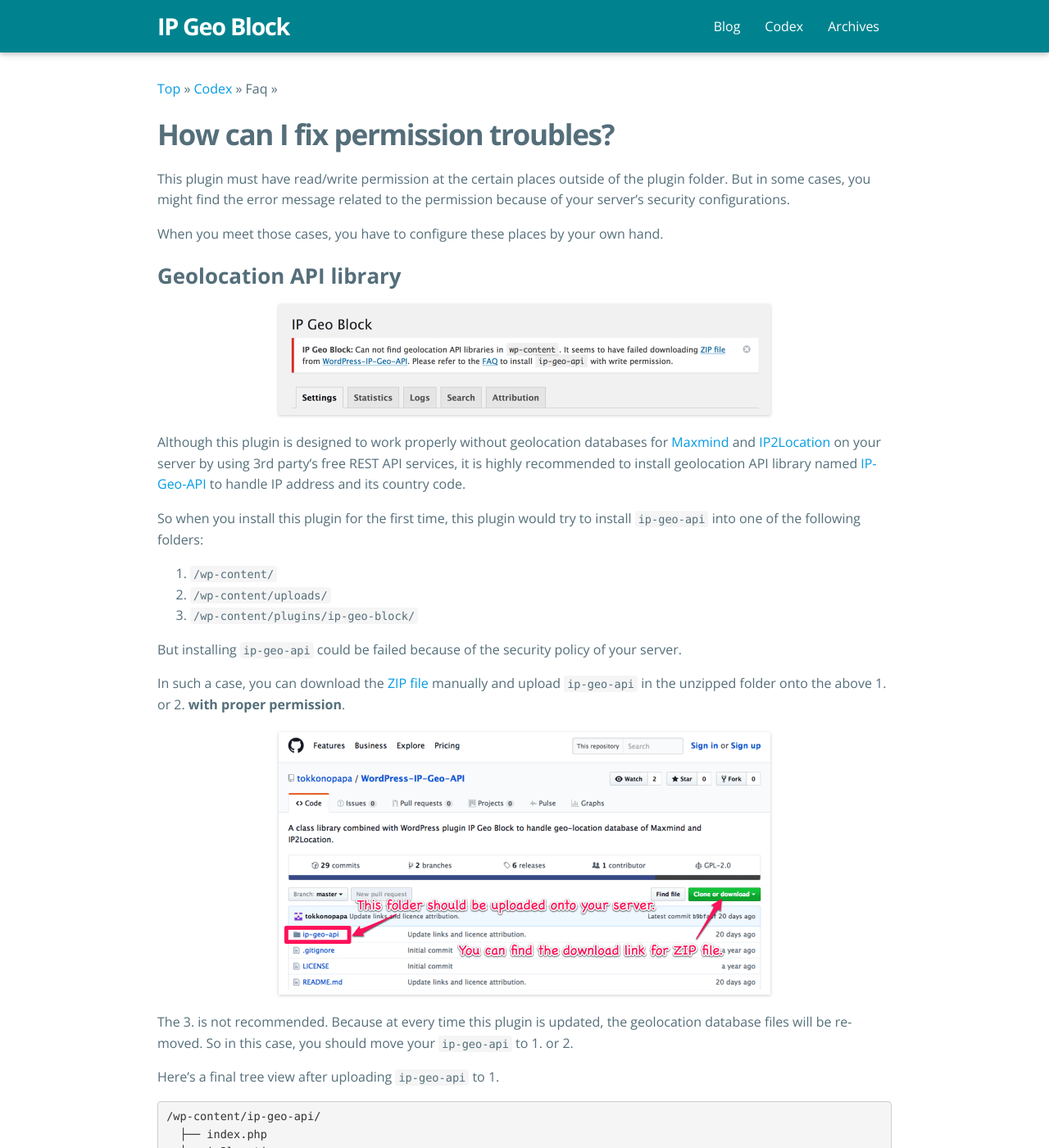
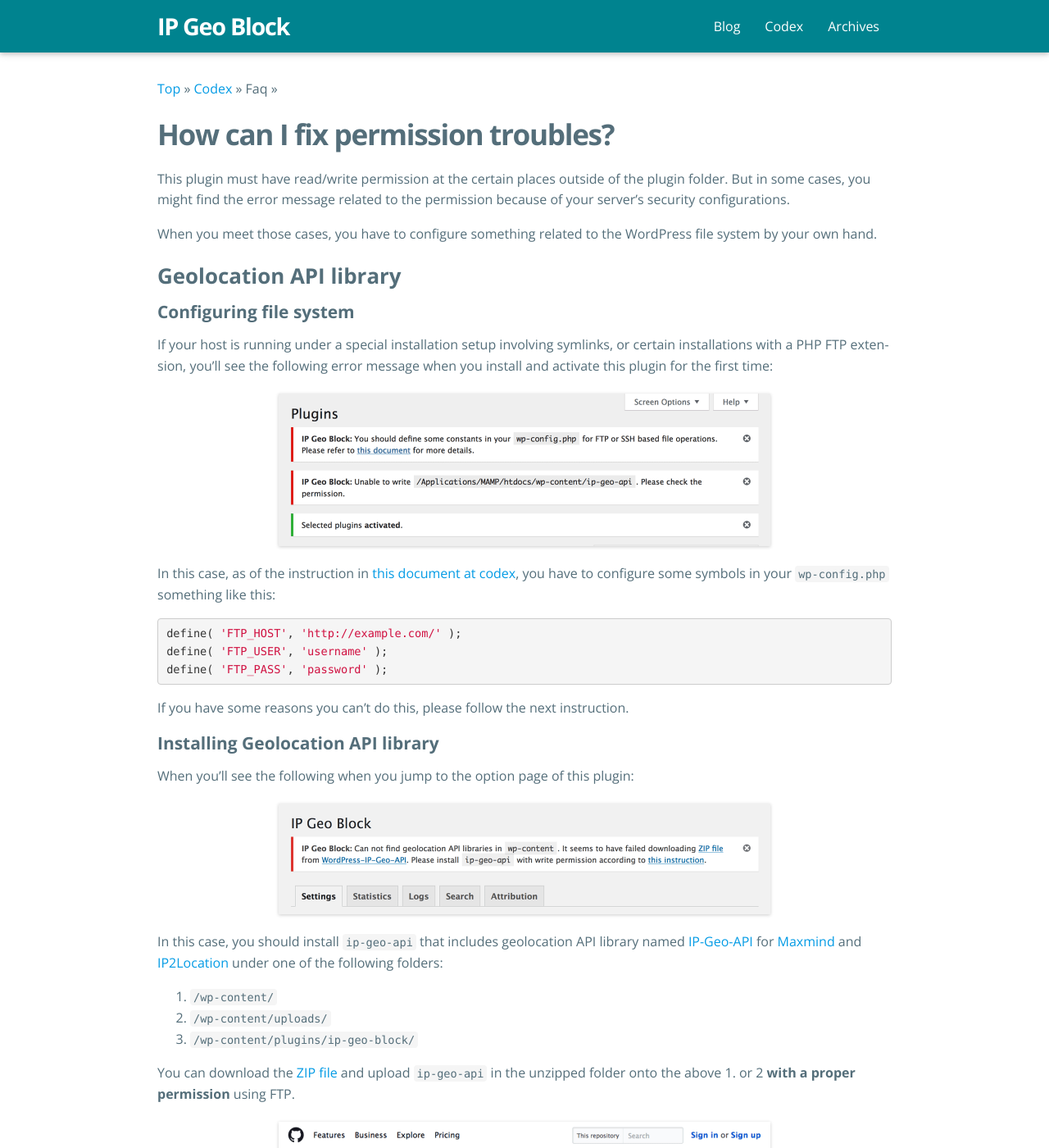
Before and after one commit to tokkonopapa/WordPress-IP-Geo-Block, a Jekyll site: the page built from _codex/02. FAQ/04/how-to-fix-permission-troubles.md, in a window 1280 px wide and 1400 px high. Shown: the whole window at 82% size. Built offline with Jekyll 4.4.1, drawn with Linux system fonts in a browser that asks for light colours; some web fonts are replaced; some of the changed text lies outside the part shown.

Commit message:
Update codex.

```diff
--- a/_codex/02. FAQ/04/how-to-fix-permission-troubles.md
+++ b/_codex/02. FAQ/04/how-to-fix-permission-troubles.md
@@ -10,40 +10,60 @@
 the plugin folder. But in some cases, you might find the error message related
 to the permission because of your server's security configurations.
 
-When you meet those cases, you have to configure these places by your own hand.
+When you meet those cases, you have to configure something related to the
+WordPress file system by your own hand.
 
 ### Geolocation API library ###
+
+#### Configuring file system ####
+
+If your host is running under a special installation setup involving symlinks,
+or certain installations with a PHP FTP extension, you'll see the following
+error message when you install and activate this plugin for the first time:
+
+![Error of Filesystem]({{ '/img/2017-06/FilesystemError.png' | prepend: site.baseurl }}
+ "Error of Filesystem"
+)
+
+In this case, as of the instruction in [this document at codex][WP_FILESYS],
+you have to configure some symbols in your `wp-config.php` something like this:
+
+{% highlight ruby %}
+define( 'FTP_HOST', 'http://example.com/' );
+define( 'FTP_USER', 'username' );
+define( 'FTP_PASS', 'password' );
+{% endhighlight %}
+
+If you have some reasons you can't do this, please follow the next instruction.
+
+#### Installing Geolocation API library ####
+
+When you'll see the following when you jump to the option page of this plugin:
 
 ![Error of IP Geo API]({{ '/img/2016-09/ErrorGeoAPI.png' | prepend: site.baseurl }}
  "Error of IP Geo API"
 )
 
-Although this plugin is designed to work properly without geolocation databases
-for [Maxmind][Maxmind] and [IP2Location][IP2Location] on your server by using
-3rd party's free REST API services, it is highly recommended to install
-geolocation API library named [IP-Geo-API][GitGeoAPI] to handle IP address and
-its country code.
-
-So when you install this plugin for the first time, this plugin would try to
-install `ip-geo-api` into one of the following folders:
+In this case, you should install `ip-geo-api` that includes geolocation
+API library named [IP-Geo-API][GitGeoAPI] for [Maxmind][Maxmind] and
+[IP2Location][IP2Location] under one of the following folders:
 
 1. `/wp-content/`
 2. `/wp-content/uploads/`
 3. `/wp-content/plugins/ip-geo-block/`
 
-But installing `ip-geo-api` could be failed because of the security policy of
-your server.
-
-In such a case, you can download the [ZIP file][GitGeoAPIZIP] manually and
-upload `ip-geo-api` in the unzipped folder onto the above 1. or 2. **with
-proper permission**.
+You can download the [ZIP file][GitGeoAPIZIP] and upload `ip-geo-api` in the
+unzipped folder onto the above 1. or 2 **with a proper permission** using FTP.
 
 [![IP-Geo-API]({{ '/img/2016-09/GeoLocationAPI.png' | prepend: site.baseurl }}
 )][GitGeoAPI]
 
-The 3. is not recommended. Because at every time this plugin is updated, the
-geolocation database files will be removed. So in this case, you should move
-your `ip-geo-api` to 1. or 2.
+<div class="alert alert-info">
+	<strong>Note: </strong>
+	Installing <code>ip-geo-api</code> into 3. is not recommended, because
+	it will be removed at every time this plugin is updated.
+</div>
+
 
 Here's a final tree view after uploading `ip-geo-api` to 1.
 
@@ -111,6 +131,7 @@
 {% endhighlight %}
 
 [IP-Geo-Block]: https://wordpress.org/plugins/ip-geo-block/ "WordPress › IP Geo Block « WordPress Plugins"
+[WP_FILESYS]:   https://codex.wordpress.org/Editing_wp-config.php#WordPress_Upgrade_Constants "Editing wp-config.php &laquo; WordPress Codex"
 [Maxmind]:      https://www.maxmind.com/ "IP Geolocation and Online Fraud Prevention | MaxMind"
 [IP2Location]:  http://www.ip2location.com/ "IP Address Geolocation to Identify Website Visitor's Geographical Location"
 [GitGeoAPI]:    https://github.com/tokkonopapa/WordPress-IP-Geo-API "GitHub - tokkonopapa/WordPress-IP-Geo-API: A class library for WordPress plugin IP Geo Block to handle geolocation database of Maxmind and IP2Location."
```
Also changed, not shown: other parts of _codex/02. FAQ/04/how-to-fix-permission-troubles.md (+2 -2 lines), img/2016-09/ErrorGeoAPI.png, img/2017-06/FilesystemError.png (added).
